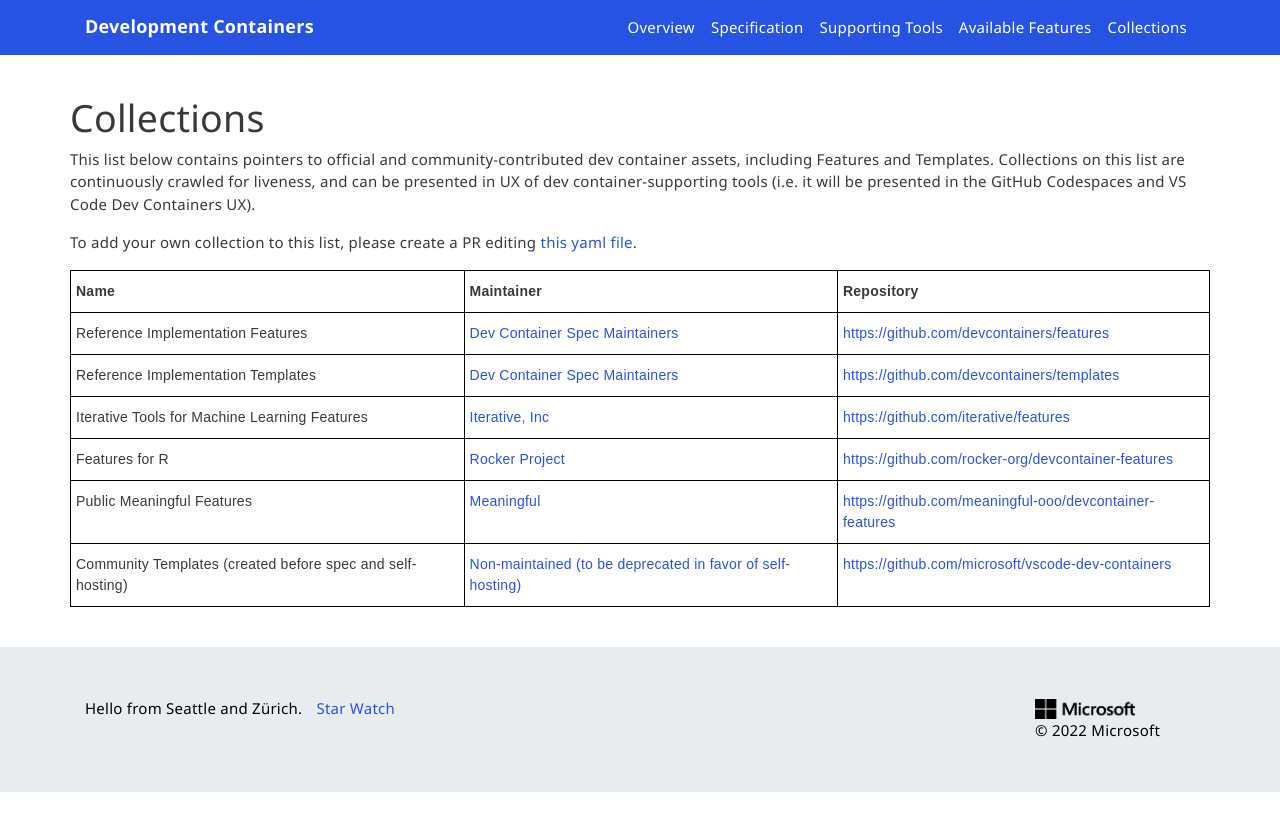
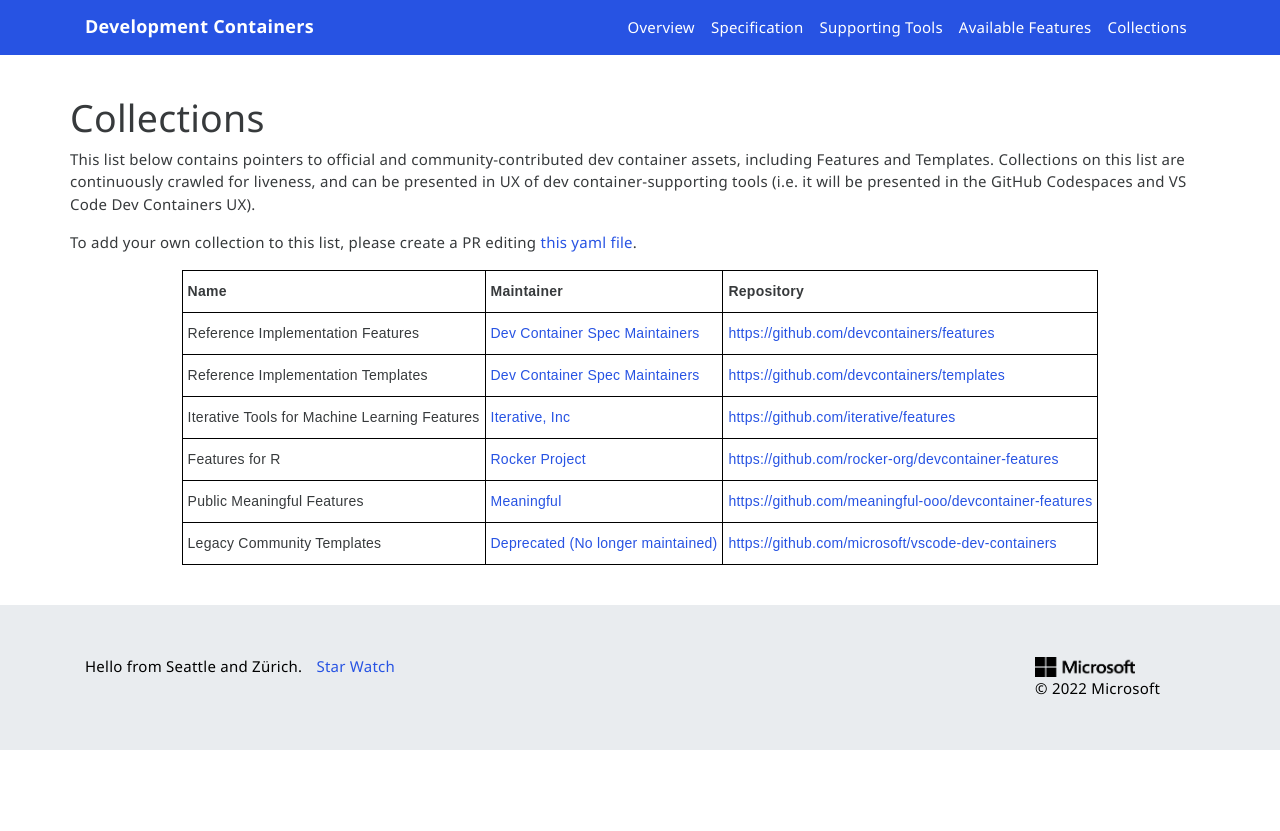
Before and after one commit to devcontainers/devcontainers.github.io, a Jekyll site: the page built from collections.html, in a window 1280 px wide. Shown: the top 831 px of the page. Built offline with Jekyll 4.4.1, drawn with Linux system fonts in a browser that asks for light colours; nearby versions of some CDN libraries; comment, search, counter and statistics services are not loaded.

Commit message:
apply suggestions

```diff
--- a/_data/collection-index.yml
+++ b/_data/collection-index.yml
@@ -23,8 +23,8 @@
   contact: https://github.com/meaningful-ooo/devcontainer-features/issues
   repository: https://github.com/meaningful-ooo/devcontainer-features
   ociReference: ghcr.io/meaningful-ooo/devcontainer-features
-- name: Community Templates (created before spec and self-hosting)
-  maintainer: Non-maintained (to be deprecated in favor of self-hosting)
+- name: Legacy Community Templates
+  maintainer: Deprecated (No longer maintained)
   contact: Community member listed in README files
   repository: https://github.com/microsoft/vscode-dev-containers
   ociReference: ghcr.io/microsoft/vscode-dev-containers
```
